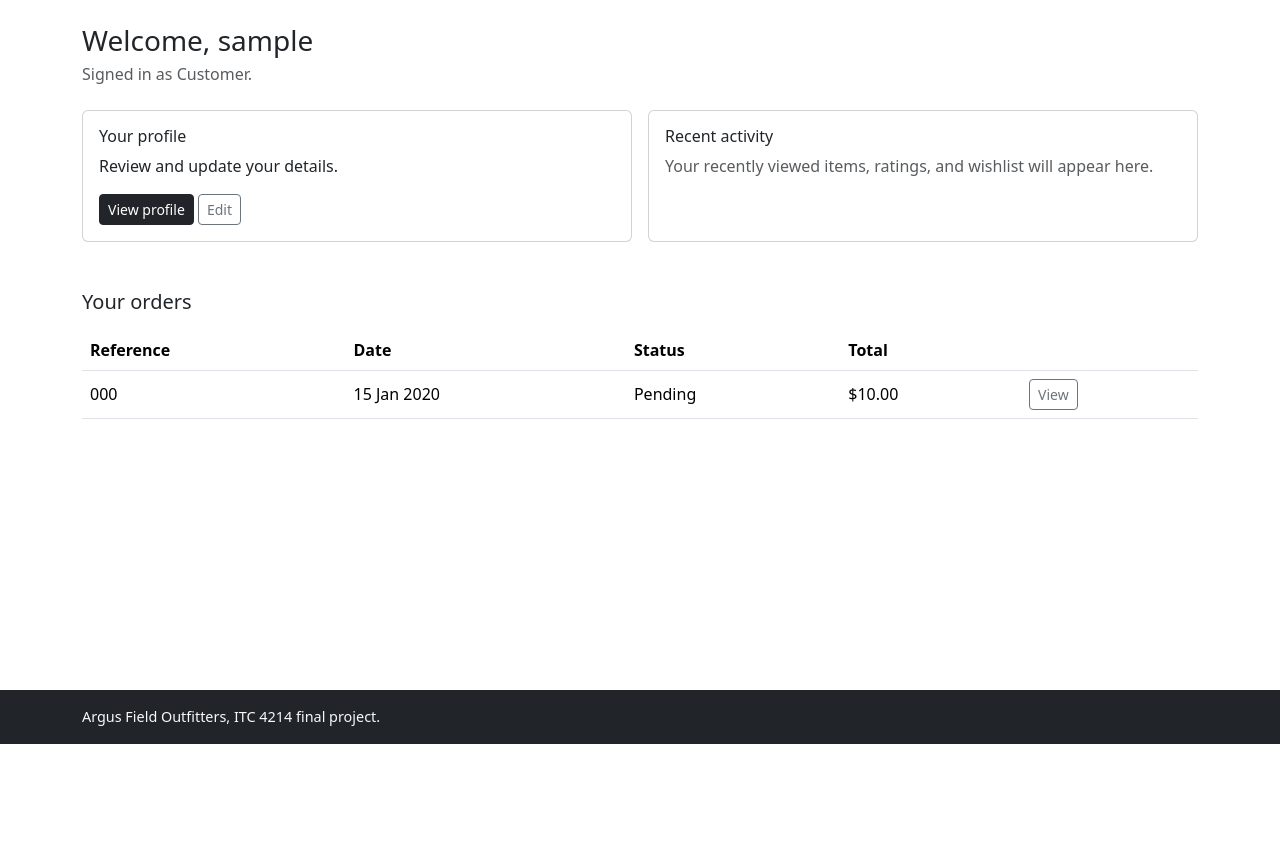
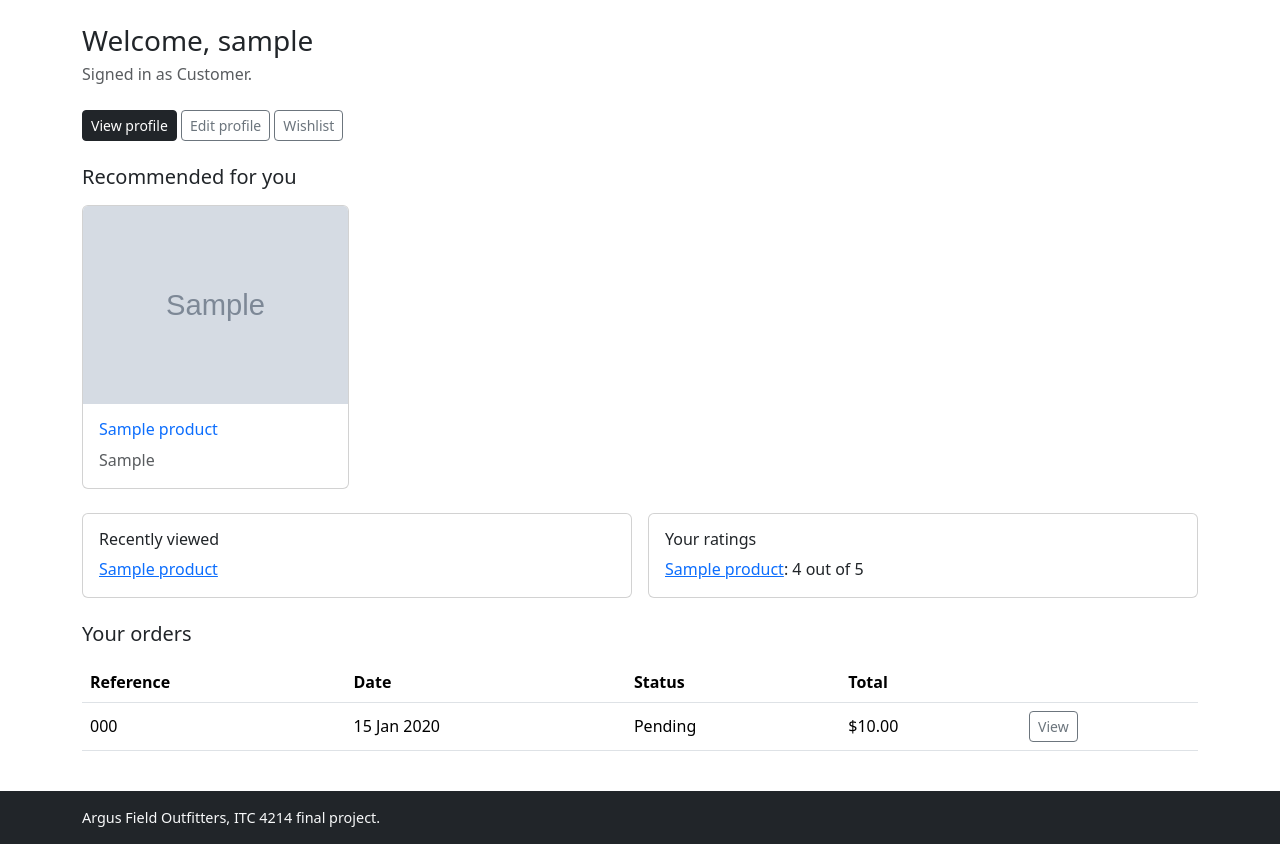
Before and after one commit to retryoos/argus-field-outfitters, a Django app: page /accounts/dashboard/ in a window 1280 px wide. Shown: the part 56-900 px from the top of the page. Before the commit the page ends 800 px from the top, so only its background shows below. Run offline with Django 5.2, Linux system fonts and the light colour scheme; a user stored in the database is signed in; tables that the repository leaves empty hold one stand-in row (values such as "Sample post"); grey boxes marked "Sample" are stand-in pictures.

Commit message:
Add recently viewed and personalised recommendations

```diff
--- a/accounts/templates/accounts/dashboard.html
+++ b/accounts/templates/accounts/dashboard.html
@@ -6,28 +6,67 @@
 <h1 class="h3 mb-1">Welcome, {{ user.username }}</h1>
 <p class="text-muted mb-4">Signed in as {{ profile.get_role_display }}.</p>
 
-<div class="row g-3">
+<div class="mb-4">
+    <a href="{% url 'accounts:profile' %}" class="btn btn-sm btn-dark">View profile</a>
+    <a href="{% url 'accounts:profile_edit' %}" class="btn btn-sm btn-outline-secondary">Edit profile</a>
+    <a href="{% url 'catalog:wishlist' %}" class="btn btn-sm btn-outline-secondary">Wishlist</a>
+</div>
+
+{% if recommendations %}
+    <h2 class="h5 mb-3">Recommended for you</h2>
+    <div class="row g-3 mb-4">
+        {% for product in recommendations %}
+            <div class="col-6 col-md-3">
+                <div class="card h-100">
+                    {% if product.image %}
+                        <img src="{{ product.image.url }}" class="card-img-top" alt="{{ product.name }}">
+                    {% endif %}
+                    <div class="card-body">
+                        <h3 class="h6 card-title"><a class="stretched-link text-decoration-none" href="{% url 'catalog:product_detail' product.pk %}">{{ product.name }}</a></h3>
+                        <p class="card-text text-muted mb-0">{{ product.brand }}</p>
+                    </div>
+                </div>
+            </div>
+        {% endfor %}
+    </div>
+{% endif %}
+
+<div class="row g-3 mb-4">
     <div class="col-12 col-md-6">
         <div class="card h-100">
             <div class="card-body">
-                <h2 class="h6">Your profile</h2>
-                <p class="card-text">Review and update your details.</p>
-                <a href="{% url 'accounts:profile' %}" class="btn btn-sm btn-dark">View profile</a>
-                <a href="{% url 'accounts:profile_edit' %}" class="btn btn-sm btn-outline-secondary">Edit</a>
+                <h2 class="h6">Recently viewed</h2>
+                {% if recently_viewed %}
+                    <ul class="list-unstyled mb-0">
+                        {% for entry in recently_viewed %}
+                            <li><a href="{% url 'catalog:product_detail' entry.product.pk %}">{{ entry.product.name }}</a></li>
+                        {% endfor %}
+                    </ul>
+                {% else %}
+                    <p class="text-muted mb-0">Nothing viewed yet.</p>
+                {% endif %}
             </div>
         </div>
     </div>
     <div class="col-12 col-md-6">
         <div class="card h-100">
             <div class="card-body">
-                <h2 class="h6">Recent activity</h2>
-                <p class="card-text text-muted">Your recently viewed items, ratings, and wishlist will appear here.</p>
+                <h2 class="h6">Your ratings</h2>
+                {% if ratings %}
+                    <ul class="list-unstyled mb-0">
+                        {% for rating in ratings %}
+                            <li><a href="{% url 'catalog:product_detail' rating.product.pk %}">{{ rating.product.name }}</a>: {{ rating.stars }} out of 5</li>
+                        {% endfor %}
+                    </ul>
+                {% else %}
+                    <p class="text-muted mb-0">You have not rated anything yet.</p>
+                {% endif %}
             </div>
         </div>
     </div>
 </div>
 
-<h2 class="h5 mt-5 mb-3">Your orders</h2>
+<h2 class="h5 mb-3">Your orders</h2>
 {% if orders %}
     <div class="table-responsive">
         <table class="table align-middle">
--- a/accounts/views.py
+++ b/accounts/views.py
@@ -1,6 +1,8 @@
 from django.contrib.auth import login
 from django.contrib.auth.decorators import login_required
 from django.shortcuts import redirect, render
+
+from catalog.recommendations import recommendations_for_user
 
 from .forms import ProfileForm, RegisterForm, UserForm
 from .models import Profile
@@ -46,8 +48,10 @@ def profile_edit(request):
 @login_required
 def dashboard(request):
     profile, created = Profile.objects.get_or_create(user=request.user)
-    orders = request.user.orders.all()
     return render(request, 'accounts/dashboard.html', {
         'profile': profile,
-        'orders': orders,
+        'orders': request.user.orders.all(),
+        'recently_viewed': request.user.recently_viewed.select_related('product')[:6],
+        'ratings': request.user.ratings.select_related('product')[:6],
+        'recommendations': recommendations_for_user(request.user),
     })
--- a/catalog/models.py
+++ b/catalog/models.py
@@ -114,3 +114,16 @@ class WishlistItem(models.Model):
 
     def __str__(self):
         return f'{self.product.name} for {self.user.username}'
+
+
+class RecentlyViewed(models.Model):
+    user = models.ForeignKey(User, on_delete=models.CASCADE, related_name='recently_viewed')
+    product = models.ForeignKey(Product, on_delete=models.CASCADE, related_name='viewed_by')
+    viewed_at = models.DateTimeField(auto_now=True)
+
+    class Meta:
+        unique_together = [['user', 'product']]
+        ordering = ['-viewed_at']
+
+    def __str__(self):
+        return f'{self.user.username} viewed {self.product.name}'
--- /dev/null
+++ b/catalog/recommendations.py
@@ -0,0 +1,14 @@
+from .models import Product, RecentlyViewed
+
+
+def recommendations_for_user(user, limit=4):
+    recent = RecentlyViewed.objects.filter(user=user).select_related('product').first()
+    if recent:
+        viewed_ids = RecentlyViewed.objects.filter(user=user).values_list('product_id', flat=True)
+        suggestions = (Product.objects
+                       .filter(subcategory=recent.product.subcategory, stock__gt=0)
+                       .exclude(id__in=viewed_ids)
+                       .order_by('-created_at')[:limit])
+        if suggestions:
+            return suggestions
+    return Product.objects.filter(stock__gt=0).order_by('-created_at')[:limit]
--- a/catalog/views.py
+++ b/catalog/views.py
@@ -10,7 +10,7 @@ from django.views.decorators.http import require_POST
 
 from .cart import Cart
 from .forms import CheckoutForm, ProductFilterForm, RatingForm
-from .models import Category, Order, OrderItem, Product, Rating, Subcategory, WishlistItem
+from .models import Category, Order, OrderItem, Product, Rating, RecentlyViewed, Subcategory, WishlistItem
 
 
 def index(request):
@@ -70,6 +70,8 @@ def subcategory_detail(request, slug):
 
 def product_detail(request, pk):
     product = get_object_or_404(Product, pk=pk)
+    if request.user.is_authenticated:
+        RecentlyViewed.objects.update_or_create(user=request.user, product=product)
     same_subcategory = Product.objects.filter(
         subcategory=product.subcategory, stock__gt=0
     ).exclude(pk=product.pk).order_by('-created_at')
```
Also changed, not shown: catalog/admin.py (+7 -1 lines), catalog/migrations/0006_recentlyviewed.py (added).
